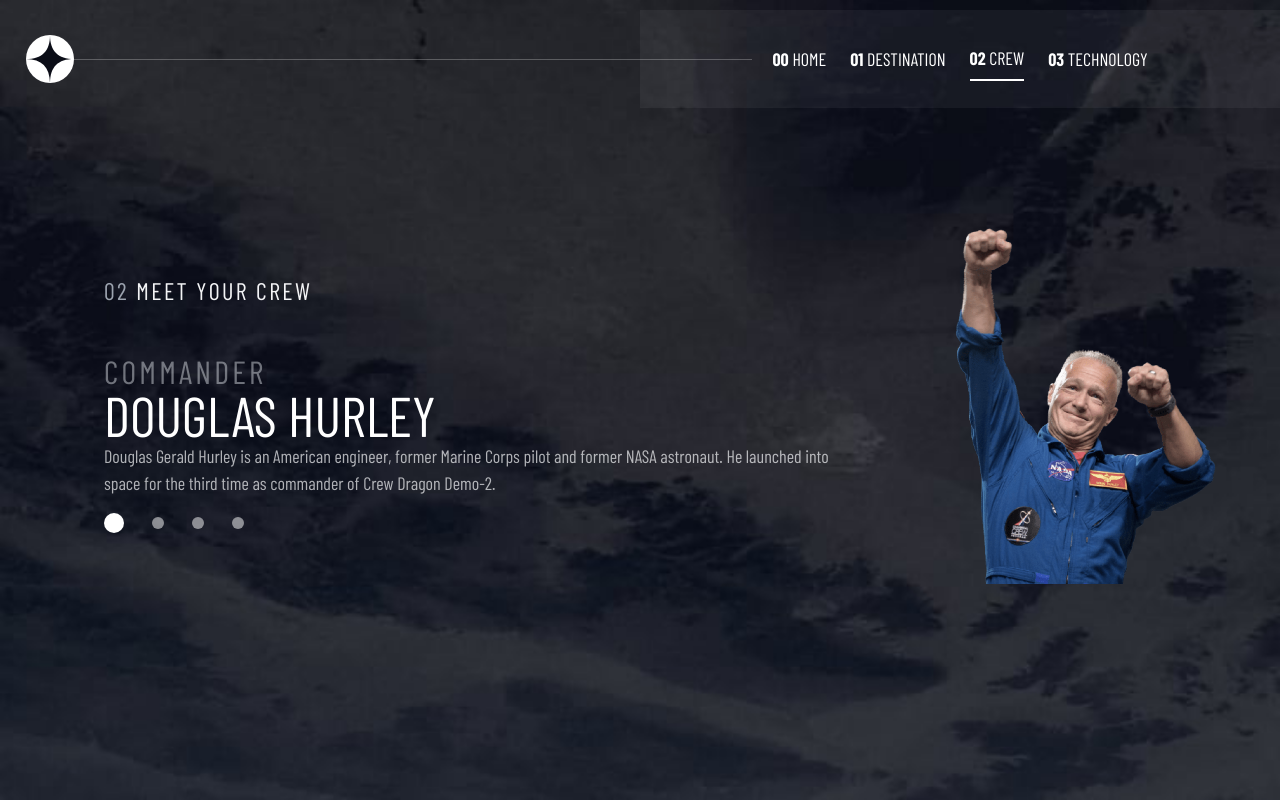
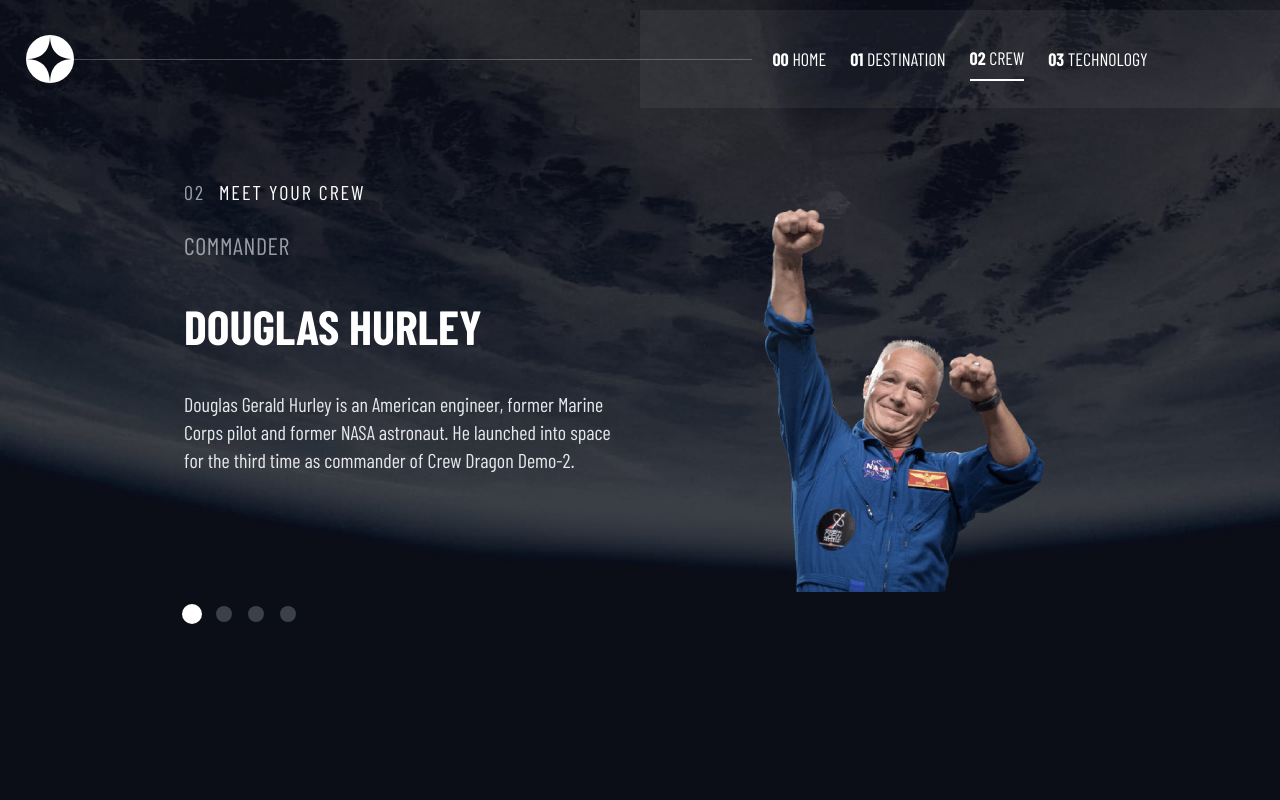
Before and after one commit to Nelia11/face-the-space, a React (Vite) app: page /#/crew in a window 1280 px wide. Built offline with nearby package versions, Linux system fonts and the light colour scheme; a web font is replaced by a local one.

Commit message:
layout and image fixed

```diff
--- a/package.json
+++ b/package.json
@@ -13,6 +13,7 @@
   "dependencies": {
     "react": "^18.3.1",
     "react-dom": "^18.3.1",
+    "react-lazy-load": "^4.0.1",
     "react-responsive": "^10.0.0",
     "react-router-dom": "^6.27.0"
   },
--- a/src/interfaces/SpaceTravelData.ts
+++ b/src/interfaces/SpaceTravelData.ts
@@ -17,7 +17,10 @@
   bio: string;
 }
 
+// Assuming this is your Tech interface
 export interface Tech {
   name: string;
   description: string;
+  landscapeImage?: string;
+  portraitImage?: string;
 }
--- a/src/pages/Crew.tsx
+++ b/src/pages/Crew.tsx
@@ -44,79 +44,74 @@
 
   return (
     <div className="relative min-h-screen w-screen bg-cover bg-center overflow-hidden font-sans">
-      {/* Mobile Background */}
+      {/* Background Images */}
       <div
-        className="absolute inset-0 bg-cover bg-no-repeat block phone:block tablet:hidden desktop:hidden"
+        className="absolute inset-0 bg-cover bg-no-repeat"
         style={{
           backgroundImage: `url(${bgMobile})`
         }}
       ></div>
 
-      {/* Tablet Background */}
       <div
-        className="absolute inset-0 bg-cover bg-no-repeat hidden tablet:block desktop:hidden"
+        className="absolute inset-0 bg-cover bg-no-repeat hidden md:block"
         style={{
           backgroundImage: `url(${bgTablet})`
         }}
       ></div>
 
-      {/* Desktop Background */}
       <div
-        className="absolute inset-0 bg-cover bg-no-repeat hidden desktop:block"
+        className="absolute inset-0 bg-cover bg-no-repeat hidden lg:block"
         style={{
           backgroundImage: `url(${bgDesktop})`
         }}
       ></div>
 
       {/* Main Content */}
-      <div className="relative flex items-center justify-center h-full w-full px-5 md:px-10 text-white z-10 pt-1 mt-1">
-        <div className="flex flex-col lg:flex-row items-center justify-center lg:justify-between w-full max-w-6xl">
-          <div className="flex flex-col items-center text-center md:text-center lg:text-left px-5 lg:px-10 lg:pl-10 mt-[5rem] lg:mt-[1rem]">
-            <div className="text-base sm:text-lg md:text-xl lg:text-2xl uppercase tracking-widest lg:w-full phone:mb-[3rem] text-gray-400">
-              <span>02 </span>
-              <span className="text-gray-100">meet your crew</span>
+      <div className="relative flex flex-col items-center justify-center lg:flex-row h-full w-full px-5 md:px-10 text-white z-10 pt-10 pb-10">
+        {/* Text Content */}
+        <div className="flex flex-col items-center lg:items-start text-center lg:text-left space-y-4 lg:space-y-6 max-w-lg lg:max-w-md px-4 lg:px-0 mt-10 md:mt-0">
+          <div className="text-gray-400 uppercase tracking-widest text-sm md:text-lg lg:text-xl">
+            <span className="mr-2">02</span> <span className="text-white">Meet your crew</span>
           </div>
 
           {/* Role */}
-            <div className="flex flex-col gap-[0.5rem] tablet:gap-[1rem] desktop:gap-[3rem]">
-              <p className="text-sm md:text-base lg:text-[2rem] tracking-widest text-gray-300 opacity-50 uppercase mt-1 mb-1 font-heebo">
+          <p className="text-gray-300 opacity-70 uppercase tracking-wide text-sm md:text-lg lg:text-2xl min-h-[3rem]">
             {selectedCrewMember.role}
           </p>
 
           {/* Name */}
-              <p className="text-sm md:text-base lg:text-[3.5rem] uppercase leading-relaxed font-heebo">
+          <h1 className="text-white uppercase font-bold text-2xl md:text-4xl lg:text-5xl min-h-[4rem]">
             {selectedCrewMember.name}
-              </p>
+          </h1>
 
           {/* Bio */}
-              <p className="text-[18px] leading-[27px] text-gray-100 opacity-70 font-heebo">
+          <p className="text-gray-200 text-base md:text-lg lg:text-xl leading-relaxed min-h-[10rem] lg:min-h-[12rem]">
             {selectedCrewMember.bio}
           </p>
 
-              {/* Dots for crew member selection */}
-              <div className="flex mb-5 items-center justify-center lg:justify-start w-full">
+          {/* Selection Dots */}
+          <div className="flex space-x-4 mt-5">
             {mappedCrew.map((_, index) => (
-                  <div
+              <button
                 key={index}
                 onClick={() => handleCircleClick(index)}
-                    className={`flex w-3 h-3 rounded-full bg-white ${
-                      selectedIndex === index ? 'w-5 h-5 opacity-100' : 'opacity-50'
-                    } mr-7 cursor-pointer transition-all duration-300`}
-                  ></div>
+                className={`w-3 h-3 md:w-4 md:h-4 rounded-full transition-transform ${
+                  selectedIndex === index
+                    ? 'bg-white scale-125 opacity-100'
+                    : 'bg-gray-500 opacity-50'
+                }`}
+              ></button>
             ))}
-              </div>
           </div>
         </div>
 
         {/* Image */}
-          <div className="flex items-center justify-center lg:ml-20">
-            <div className="text-black flex items-center justify-center cursor-pointer">
+        <div className="mt-10 lg:mt-0 lg:ml-20 flex justify-center">
           <img
             src={selectedCrewMember.image.png}
-                className="w-[10rem] tablet:w-[10rem] lg:w-[25rem] desktop:w-[40rem]"
+            alt={selectedCrewMember.name}
+            className="w-60 h-60 md:w-72 md:h-72 lg:w-96 lg:h-96 object-contain transition-transform duration-300"
           />
-            </div>
-          </div>
         </div>
       </div>
     </div>
--- a/src/pages/Technology.tsx
+++ b/src/pages/Technology.tsx
@@ -1,5 +1,6 @@
 import { FC, useState } from 'react';
 import { useMediaQuery } from 'react-responsive';
+import LazyLoad from 'react-lazy-load';
 import backgroundDesktop from '../assets/technology/background-technology-desktop.jpg';
 import backgroundTablet from '../assets/technology/background-technology-tablet.jpg';
 import backgroundMobile from '../assets/technology/background-technology-mobile.jpg';
@@ -38,28 +39,30 @@
           landscapeImage: spaceCapsuleLandscape,
           portraitImage: spaceCapsulePortrait
         };
+      default:
+        return tech;
     }
   });
 
   const isDesktop = useMediaQuery({ minWidth: 1024 });
   const isTablet = useMediaQuery({ minWidth: 768, maxWidth: 1023 });
 
-  const selectedTech = mappedTechnologies.find((_, index) => index === selectedTechnology);
+  const selectedTech = mappedTechnologies[selectedTechnology];
 
   return (
     <div
       className="fixed inset-0 flex flex-col w-full text-white overflow-hidden"
       style={{ height: '100vh' }}
     >
-      {/* Background for different screen sizes */}
       <div
         className="absolute inset-0 bg-cover bg-center z-0"
         style={{
-          backgroundImage: `url(${isDesktop ? backgroundDesktop : isTablet ? backgroundTablet : backgroundMobile})`
+          backgroundImage: `url(${
+            isDesktop ? backgroundDesktop : isTablet ? backgroundTablet : backgroundMobile
+          })`
         }}
       ></div>
 
-      {/* Header Text */}
       <div
         className="absolute text-gray-400 text-lg md:text-xl tracking-widest uppercase z-20"
         style={{
@@ -71,13 +74,11 @@
         03 <span className="text-white">Space Launch 101</span>
       </div>
 
-      {/* Main Content */}
       <div
         className={`relative flex flex-col lg:flex-row items-center justify-between w-full h-full ${
           isDesktop ? 'pt-36' : 'pt-64 md:pt-72'
         } px-6 md:px-12 lg:px-32 space-y-6 lg:space-y-0 z-10`}
       >
-        {/* Sidebar with Buttons */}
         <div className="flex flex-row lg:flex-col items-center space-x-4 lg:space-x-0 lg:space-y-10 z-20">
           {mappedTechnologies.map((_, index) => (
             <button
@@ -94,7 +95,6 @@
           ))}
         </div>
 
-        {/* Technology Information */}
         <div className="lg:flex-grow text-center lg:text-left max-w-lg space-y-4 lg:ml-8 z-20">
           <h3 className="text-gray-500 uppercase text-sm tracking-widest">The Terminology...</h3>
           <h1 className="text-3xl md:text-4xl lg:text-5xl xl:text-6xl uppercase font-bold tracking-[0.15em]">
@@ -105,13 +105,14 @@
           </p>
         </div>
 
-        {/* Technology Image aligned to the right */}
         <div className="w-full lg:w-1/2 flex justify-center lg:justify-end z-20">
-          <img
-            src={isDesktop ? selectedTech?.portraitImage : selectedTech?.landscapeImage}
-            alt={selectedTech?.name}
-            className="h-auto max-h-[300px] md:max-h-[400px] lg:max-h-[500px] xl:max-h-[600px] object-cover"
-          />
+          <LazyLoad height={600} offset={100}>
+            <img
+              src={isDesktop ? selectedTech?.portraitImage : selectedTech?.landscapeImage}
+              alt={selectedTech?.name}
+              className="h-auto max-h-[300px] md:max-h-[400px] lg:max-h-[500px] xl:max-h-[600px] object-cover"
+            />
+          </LazyLoad>
         </div>
       </div>
     </div>
```
Also changed, not shown: src/pages/Home.tsx (+36 -14 lines), 1 other file (tests, documents, lock files or other folders). Lines whose indentation alone changed are shown as unchanged.
